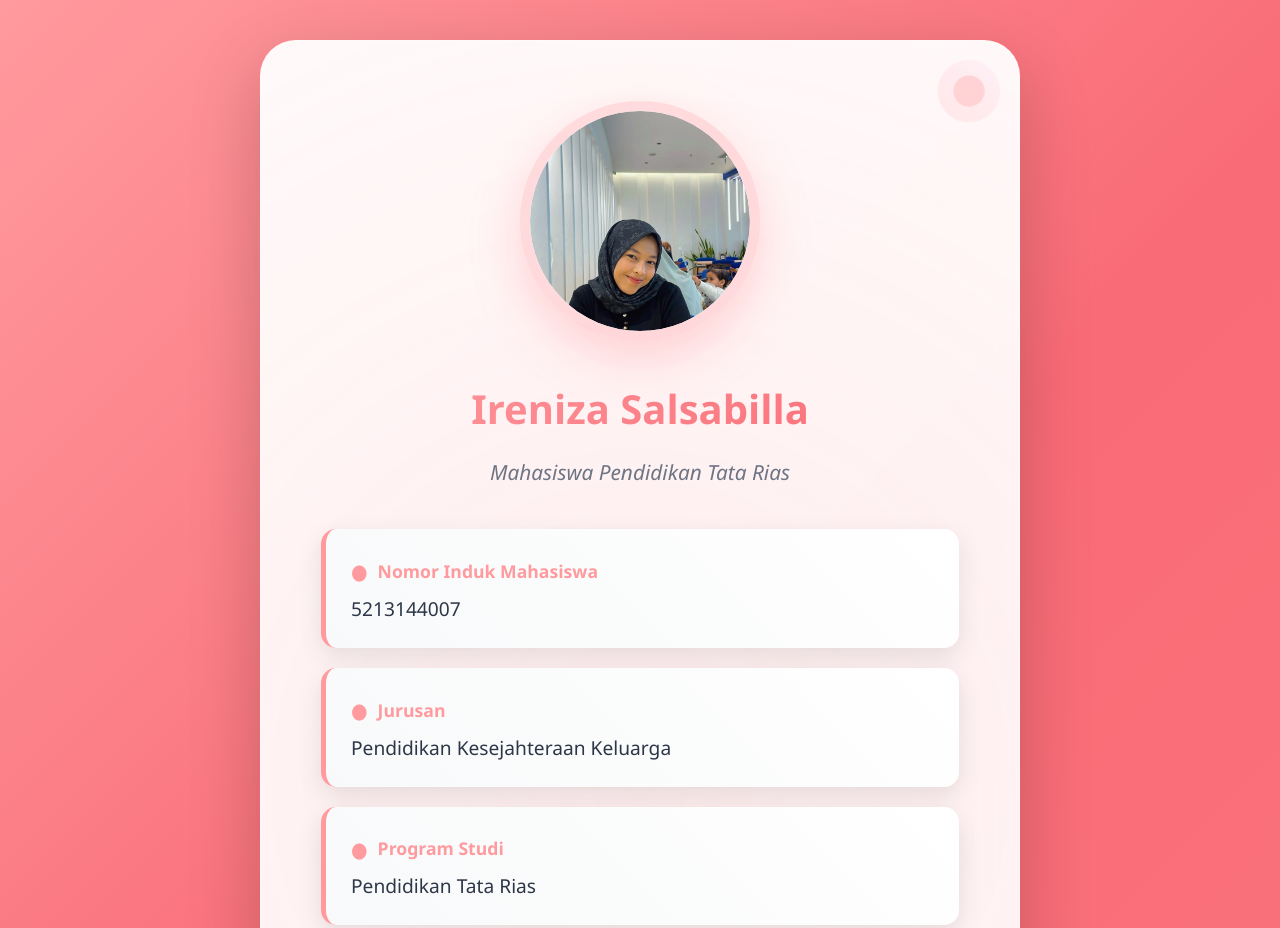
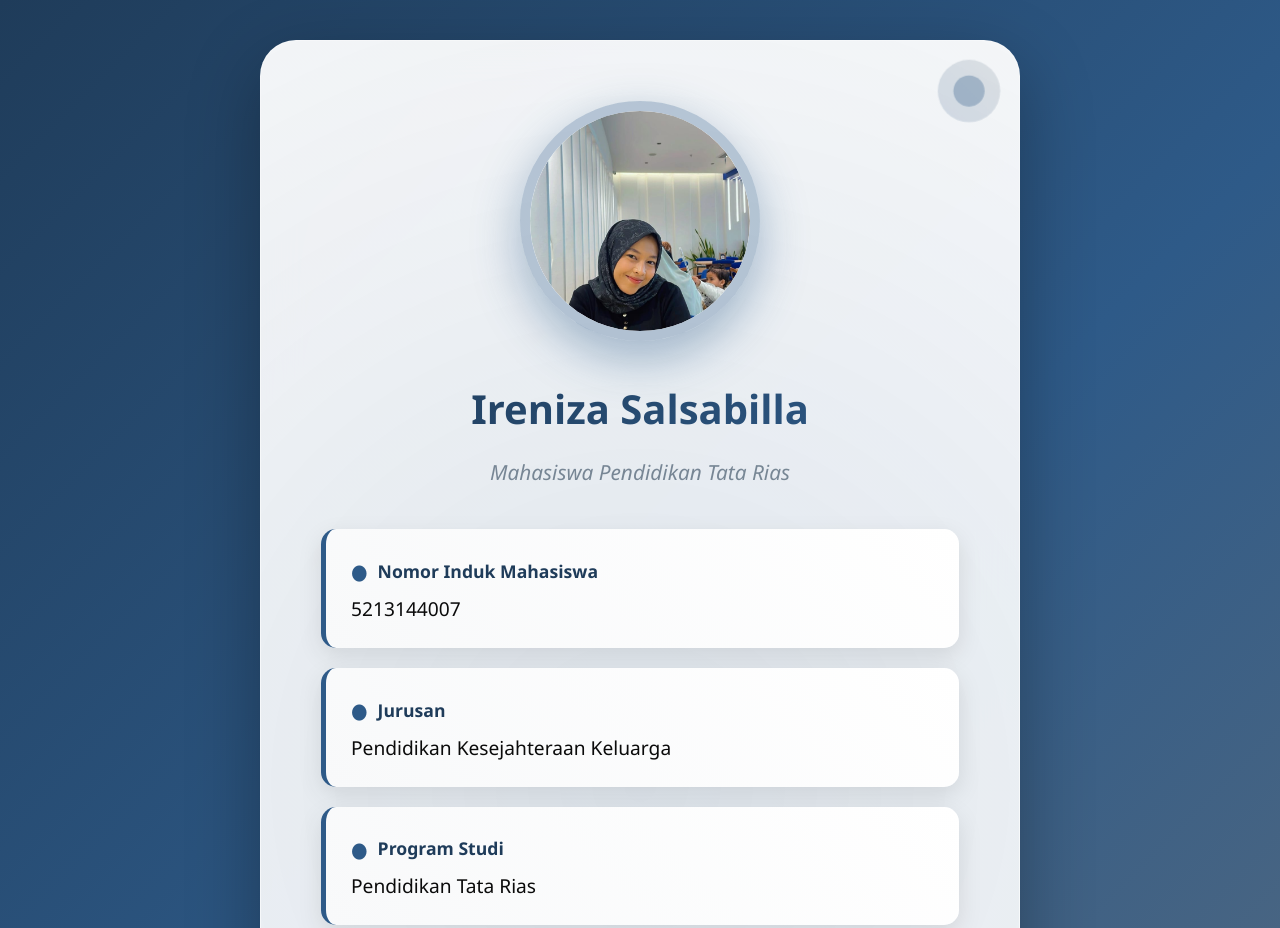
Before and after one commit to media-pembelajaran-digital/profil_pengembang, a plain HTML site: page index.html in a window 1280 px wide. Shown: the top 928 px of the page. Drawn offline with Linux system fonts and the light colour scheme.

Commit message:
Update index.html

```diff
--- a/index.html
+++ b/index.html
@@ -15,7 +15,7 @@
             font-family: 'Segoe UI', Tahoma, Geneva, Verdana, sans-serif;
             line-height: 1.6;
             color: #333;
-            background: linear-gradient(135deg, #ff9a9e 0%, #f96b76 50%, #fb747c 100%);
+            background: linear-gradient(135deg, #1F3C5A 0%, #2E5A88 50%, #5C6D7E 100%);
             min-height: 100vh;
             padding: 20px 0;
         }
@@ -29,7 +29,7 @@
         .back-button {
             display: inline-flex;
             align-items: center;
-            background: rgba(255, 255, 255, 0.2);
+            background: rgba(0, 0, 0, 0.7);
             backdrop-filter: blur(10px);
             border: 1px solid rgba(255, 255, 255, 0.3);
             border-radius: 50px;
@@ -43,7 +43,7 @@
         }
 
         .back-button:hover {
-            background: rgba(255, 255, 255, 0.3);
+            background: rgba(0, 0, 0, 0.8);
             transform: translateY(-2px);
             box-shadow: 0 6px 20px rgba(0, 0, 0, 0.2);
         }
@@ -56,9 +56,9 @@
 
         .profile-card {
             background: rgba(255, 255, 255, 0.95);
-    border-radius: 36px; /* 30px + 20% */
-    padding: 60px; /* 50px + 20% */
-    box-shadow: 0 24px 72px rgba(0, 0, 0, 0.2);
+            border-radius: 36px;
+            padding: 60px;
+            box-shadow: 0 24px 72px rgba(0, 0, 0, 0.3);
             backdrop-filter: blur(20px);
             border: 1px solid rgba(255, 255, 255, 0.2);
             text-align: center;
@@ -74,7 +74,7 @@
             left: -50%;
             width: 200%;
             height: 200%;
-            background: radial-gradient(circle, rgba(255, 154, 158, 0.1) 0%, transparent 50%);
+            background: radial-gradient(circle, rgba(46, 90, 136, 0.1) 0%, transparent 50%);
             animation: rotate 20s linear infinite;
         }
 
@@ -84,12 +84,12 @@
         }
 
         .profile-image {
-    width: 240px; /* 200px + 20% */
-    height: 240px; /* 200px + 20% */
+            width: 240px;
+            height: 240px;
             border-radius: 50%;
-    margin: 0 auto 36px; /* 30px + 20% */
-    border: 10px solid rgba(255, 154, 158, 0.3); /* 8px + 20% */
-    box-shadow: 0 18px 48px rgba(255, 154, 158, 0.4);
+            margin: 0 auto 36px;
+            border: 10px solid rgba(46, 90, 136, 0.3);
+            box-shadow: 0 18px 48px rgba(46, 90, 136, 0.4);
             transition: all 0.3s ease;
             position: relative;
             overflow: hidden;
@@ -105,7 +105,7 @@
         .profile-placeholder {
             width: 100%;
             height: 100%;
-            background: linear-gradient(135deg, #ff9a9e, #fecfef);
+            background: linear-gradient(135deg, #2E5A88, #5C6D7E);
             display: flex;
             align-items: center;
             justify-content: center;
@@ -118,7 +118,7 @@
 
         .profile-image:hover {
             transform: scale(1.05);
-            box-shadow: 0 20px 50px rgba(255, 154, 158, 0.5);
+            box-shadow: 0 20px 50px rgba(46, 90, 136, 0.5);
         }
 
         .profile-image::before {
@@ -134,10 +134,10 @@
 
         .developer-name {
             font-size: 2.5rem;
-            color: #2d3748;
+            color: #0B0B0B;
             margin-bottom: 15px;
             font-weight: 700;
-            background: linear-gradient(135deg, #ff9a9e, #f96b76);
+            background: linear-gradient(135deg, #1F3C5A, #2E5A88);
             -webkit-background-clip: text;
             -webkit-text-fill-color: transparent;
             background-clip: text;
@@ -145,7 +145,7 @@
 
         .developer-title {
             font-size: 1.3rem;
-            color: #4a5568;
+            color: #5C6D7E;
             margin-bottom: 30px;
             font-style: italic;
             opacity: 0.8;
@@ -163,7 +163,7 @@
             background: linear-gradient(45deg, #f8f9fa, #ffffff);
             border-radius: 15px;
             padding: 25px;
-            border-left: 5px solid #ff9a9e;
+            border-left: 5px solid #2E5A88;
             box-shadow: 0 8px 25px rgba(0, 0, 0, 0.1);
             transition: all 0.3s ease;
             position: relative;
@@ -182,13 +182,13 @@
             left: 0;
             right: 0;
             height: 3px;
-            background: linear-gradient(90deg, #ff9a9e, #fecfef, #ff9a9e);
+            background: linear-gradient(90deg, #1F3C5A, #2E5A88, #5C6D7E);
             animation: slideRight 2s infinite;
         }
 
         .info-label {
             font-size: 1.1rem;
-            color: #ff9a9e;
+            color: #1F3C5A;
             font-weight: 600;
             margin-bottom: 8px;
             display: flex;
@@ -199,22 +199,23 @@
             content: "●";
             margin-right: 10px;
             font-size: 1.2em;
+            color: #2E5A88;
         }
 
         .info-value {
             font-size: 1.2rem;
-            color: #2d3748;
+            color: #0B0B0B;
             font-weight: 500;
             line-height: 1.4;
         }
 
         .university-section {
-            background: linear-gradient(135deg, #ff9a9e 0%, #fecfef 100%);
+            background: linear-gradient(135deg, #1F3C5A 0%, #2E5A88 100%);
             border-radius: 20px;
             padding: 30px;
             margin: 30px 0;
             color: white;
-            box-shadow: 0 15px 40px rgba(255, 154, 158, 0.3);
+            box-shadow: 0 15px 40px rgba(46, 90, 136, 0.3);
             text-align: center;
             position: relative;
             overflow: hidden;
@@ -265,7 +266,7 @@
 
         .university-logo-placeholder {
             font-size: 2rem;
-            color: #ff9a9e;
+            color: #2E5A88;
             font-weight: bold;
         }
 
@@ -276,18 +277,18 @@
 
         .contact-title {
             font-size: 1.5rem;
-            color: #2d3748;
+            color: #0B0B0B;
             margin-bottom: 20px;
             font-weight: 600;
         }
 
         .contact-info {
-            background: rgba(255, 255, 255, 0.1);
+            background: rgba(11, 11, 11, 0.8);
             backdrop-filter: blur(10px);
             border-radius: 15px;
             padding: 20px;
             color: white;
-            border: 1px solid rgba(255, 255, 255, 0.2);
+            border: 1px solid rgba(170, 180, 191, 0.3);
         }
 
         .decorative-element {
@@ -296,7 +297,7 @@
             right: 20px;
             width: 60px;
             height: 60px;
-            background: linear-gradient(45deg, rgba(255, 154, 158, 0.2), rgba(254, 207, 239, 0.2));
+            background: linear-gradient(45deg, rgba(46, 90, 136, 0.2), rgba(92, 109, 126, 0.2));
             border-radius: 50%;
             animation: pulse 3s infinite;
         }
@@ -308,7 +309,7 @@
             left: 50%;
             width: 30px;
             height: 30px;
-            background: rgba(255, 154, 158, 0.4);
+            background: rgba(46, 90, 136, 0.4);
             border-radius: 50%;
             transform: translate(-50%, -50%);
         }
@@ -516,7 +517,7 @@
         // Interactive hover effects
         document.querySelectorAll('.info-item').forEach(item => {
             item.addEventListener('mouseenter', function() {
-                this.style.background = 'linear-gradient(45deg, #fff5f5, #ffeced)';
+                this.style.background = 'linear-gradient(45deg, #f0f4f8, #e2e8f0)';
             });
 
             item.addEventListener('mouseleave', function() {
```
Lines whose indentation alone changed are shown as unchanged.
